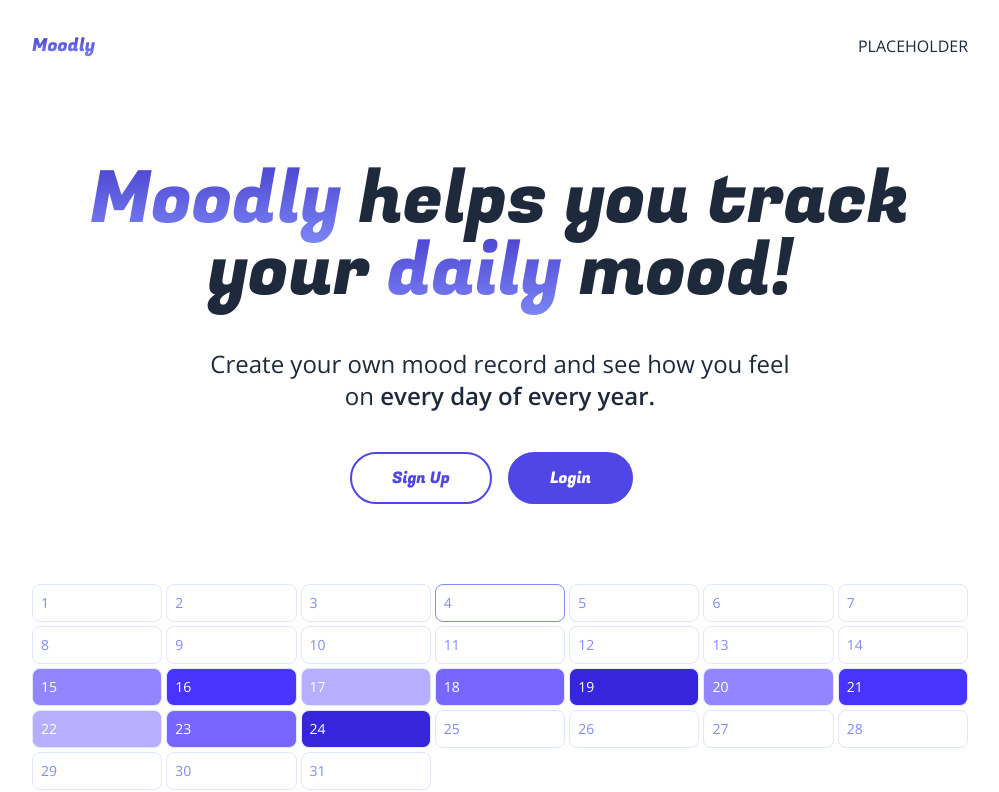
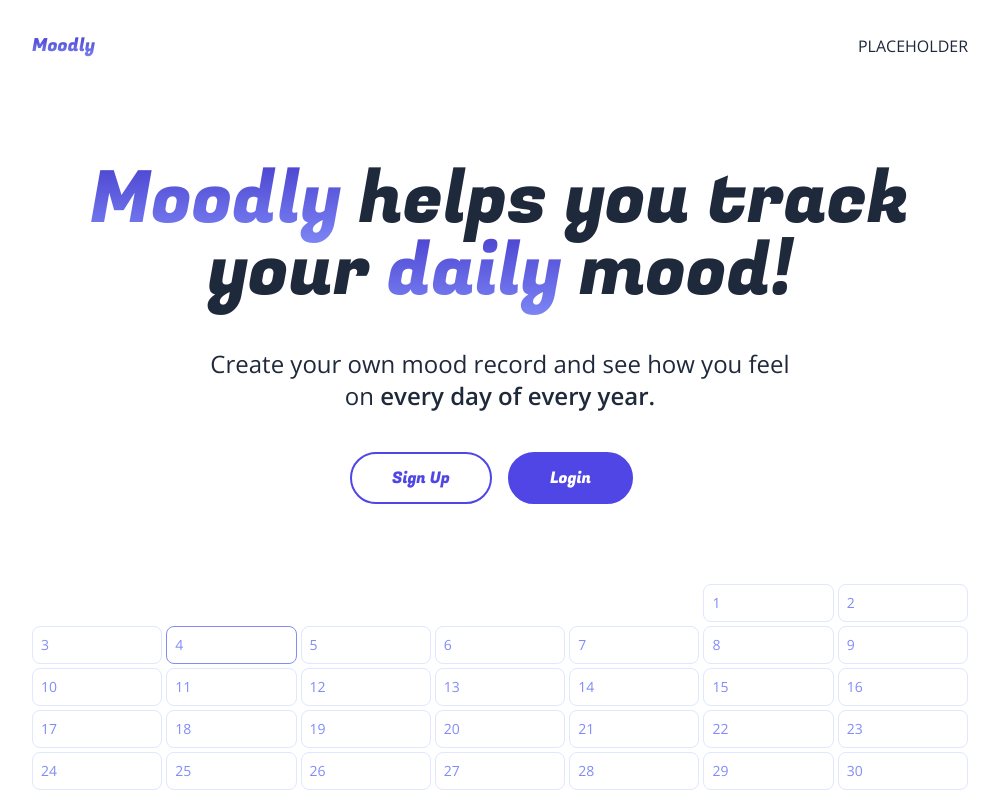
Before and after one commit to Mohamed-Madani/Moodly-app, a Next.js app: page / in a window 1280 px wide. Shown: the top 792 px of the page, without its empty margins (140-1139 px from the left). Built offline with nearby package versions, Linux system fonts and the light colour scheme; no server answers.

Commit message:
Adding newFunctions inside the dashboard

```diff
--- a/components/Dashboard.tsx
+++ b/components/Dashboard.tsx
@@ -9,14 +9,23 @@ import { useAuth } from '@/context/AuthContext'
 const fugaz = Fugaz_One({ subsets: ["latin"], weight: ["400"] });
 
 export default function Dashboard() {
-    const [currentUser, userDataObj] = useAuth()
+    const [currentUser, userDataObj, setUserDataObj] = useAuth()
     const [data, setData] = useState({})
 
     function countValue(){
 
     }
 
-    function handleSetMood(mood: string) {
+    function handleSetMood(mood, day, month, year) {
+        const newData = {...userDataObj}
+        if (!newData?.[year]) {
+            newData[year] = {}
+        }
+
+        if (!newData?.[year]?.[month]) {
+            newData[year][month] = {}
+        }
+        newData[year][month][day] = mood
         //Update the current state
         //Update the globaal state
         //Update firebase
--- a/components/LandingPage/Calendar.jsx
+++ b/components/LandingPage/Calendar.jsx
@@ -1,4 +1,5 @@
-import React from "react";
+'use client'
+import React, { useState } from "react";
 import { gradients, baseRating, data } from "@/utils";
 
 const months = {
@@ -28,14 +29,28 @@ const dayList = [
   "Saturday",
 ];
 
+
 export default function Calendar(props) {
 
-    const { demo } = props;
-  const year = 2024;
-  const month = "September";
-  const monthNow = new Date(year, Object.keys(months).indexOf(month), 1);
+  const now = new Date();
+  const currentMonth = now.getMonth();
+  const [selectedMonth, setSelectedMonth] = useState(Object.keys(months)[currentMonth]);
+  const [selectedYear, setSelectedYear] = useState(now.getFullYear());
+
+  function handleIncrementMonth(value) {
+    //value is either 1 or -1
+    //if we hit the bounds of the months, then we can just adjust the year that is displayed
+
+  }
+
+  console.log('SELECTED MONTH:', selectedMonth)
+
+    const { demo, data, handleSetMood } = props;
+  // const year = 2024;
+  // const month = "September";
+  const monthNow = new Date(selectedYear, Object.keys(selectedMonth).indexOf(selectedMonth), 1);
   const firstDayOfMonth = monthNow.getDay();
-  const dayInMonth = new Date(year, Object.keys(month).indexOf(month) + 1, 0).getDate();
+  const dayInMonth = new Date(selectedYear, Object.keys(selectedMonth).indexOf(selectedMonth) + 1, 0).getDate();
 
   const dayToDisplay = firstDayOfMonth + dayInMonth;
   const numRows = Math.floor(dayToDisplay / 7) + (dayToDisplay % 7 ? 1 : 0);
@@ -56,7 +71,7 @@ export default function Calendar(props) {
             }
 
             let color = demo ? gradients.indigo[baseRating[dayIndex]] :
-            dayIndex in data ? gradients.indigo[data[dayIndex]] : 'white';
+            (data && dayIndex in data) ? gradients.indigo[data[dayIndex]] : 'white';
 
 
             return (
--- a/context/AuthContext.tsx
+++ b/context/AuthContext.tsx
@@ -73,6 +73,7 @@ export function AuthProvider({ children }: { children: React.ReactNode }) {
     const value = {
         currentUser,
         userDataObj,
+        setUserDataObj,
         signup,
         logout,
         login,
```
